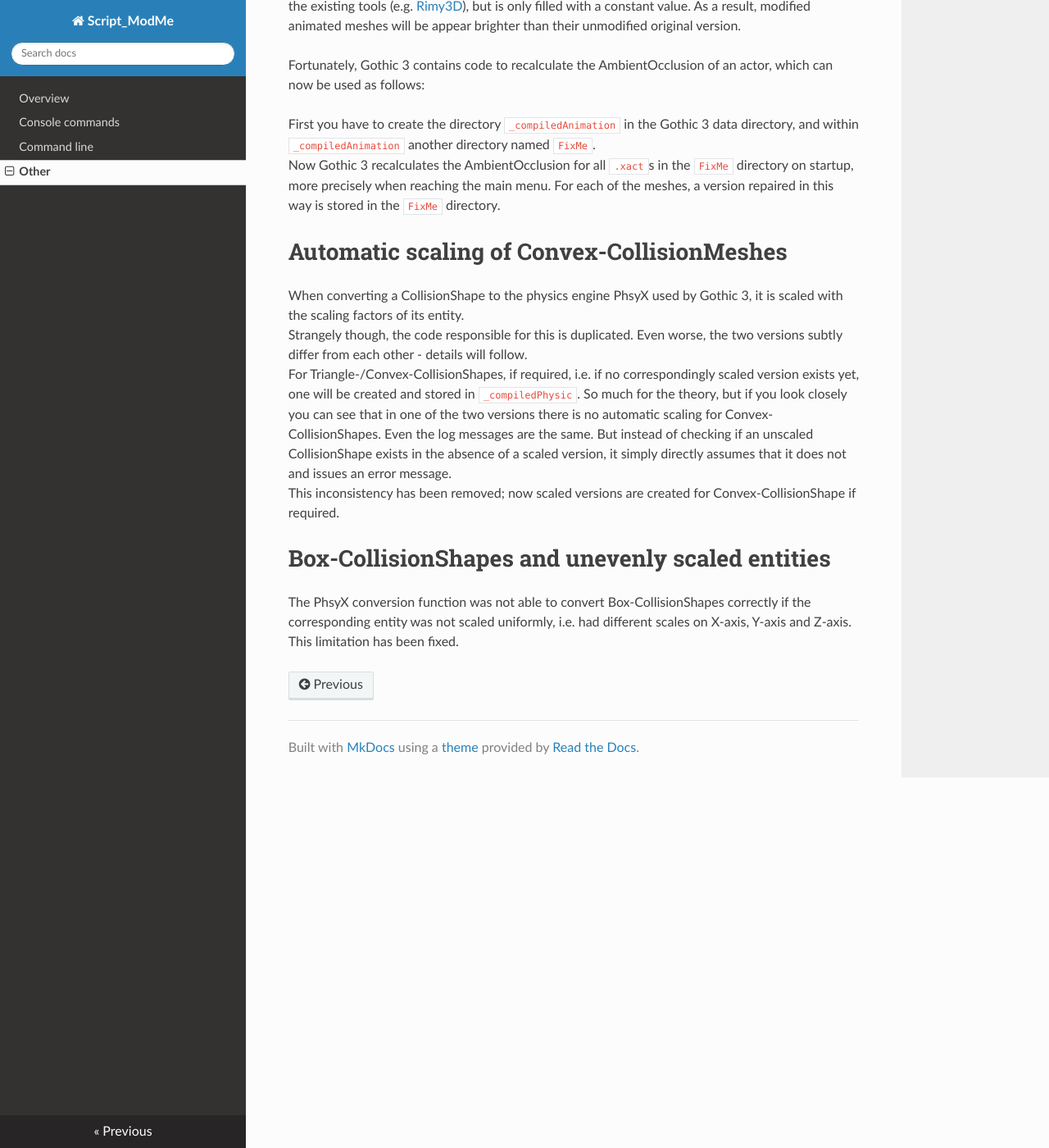
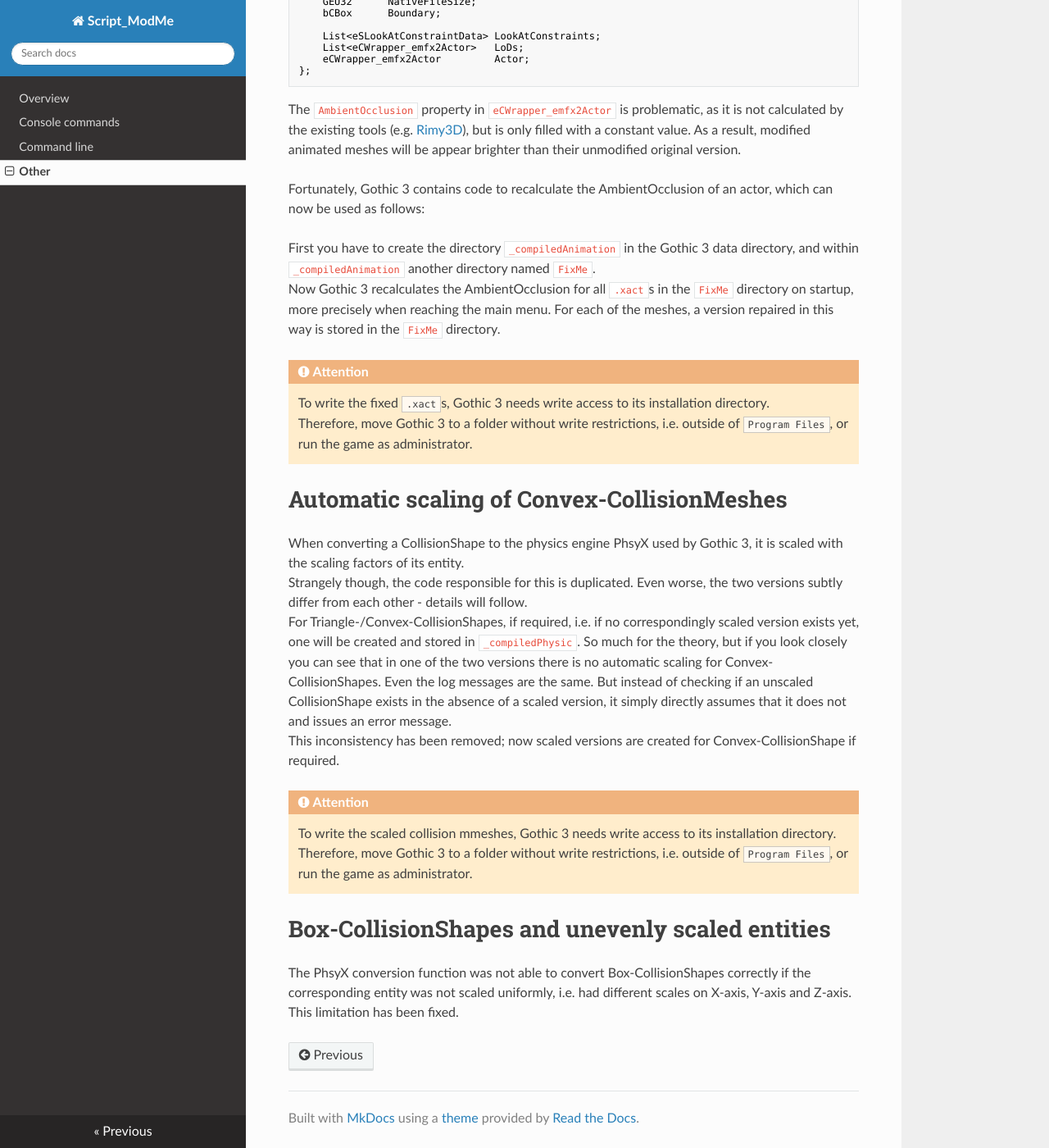
Before and after one commit to georgeto/gothic3sdk, an MkDocs documentation site: the page built from source/Scripts/Script_ModMe/docs/docs/other.md, in a window 1280 px wide and 1400 px high, scrolled down 1377 px. Shown: the whole window at 82% size. Built offline with MkDocs 1.6.1, drawn with Linux system fonts in a browser that asks for light colours; some of the changed text lies outside the part shown.

Commit message:
Script_ModMe: Warn about write restrictions with Program Files

```diff
--- a/source/Scripts/Script_ModMe/docs/docs/other.md
+++ b/source/Scripts/Script_ModMe/docs/docs/other.md
@@ -9,6 +9,10 @@ Fortunately Gothic 3 contains code to recalculate these properties, which can be
 
 First you have to create the directory `_compiledMesh` in the Gothic 3 data directory, and within `_compiledMesh` another directory named `FixMe`.
 Now Gothic 3 recalculates the above mentioned properties for all `.xcmsh`s in the `FixMe` directory on startup, when reaching the main menu. For each of the meshes, a version repaired in this way is stored in the 'FixMe' directory.
+
+!!! caution "Attention"
+	To write the fixed `.xcmhsh`s, Gothic 3 needs write access to its installation directory.
+	Therefore, move Gothic 3 to a folder without write restrictions, i.e. outside of `Program Files`, or run the game as administrator.
 
 # Repair animated meshes
 Animated meshes (.xact), called eCResourceAnimationActor_PS within the engine, are structured as follows:
@@ -64,11 +68,19 @@ Fortunately, Gothic 3 contains code to recalculate the AmbientOcclusion of an ac
 First you have to create the directory `_compiledAnimation` in the Gothic 3 data directory, and within `_compiledAnimation` another directory named `FixMe`.
 Now Gothic 3 recalculates the AmbientOcclusion for all `.xact`s in the `FixMe` directory on startup, more precisely when reaching the main menu. For each of the meshes, a version repaired in this way is stored in the `FixMe` directory.
 
+!!! caution "Attention"
+	To write the fixed `.xact`s, Gothic 3 needs write access to its installation directory.
+	Therefore, move Gothic 3 to a folder without write restrictions, i.e. outside of `Program Files`, or run the game as administrator.
+
 # Automatic scaling of Convex-CollisionMeshes
 When converting a CollisionShape to the physics engine PhsyX used by Gothic 3, it is scaled with the scaling factors of its entity.
 Strangely though, the code responsible for this is duplicated. Even worse, the two versions subtly differ from each other - details will follow.
 For Triangle-/Convex-CollisionShapes, if required, i.e. if no correspondingly scaled version exists yet, one will be created and stored in `_compiledPhysic`. So much for the theory, but if you look closely you can see that in one of the two versions there is no automatic scaling for Convex-CollisionShapes. Even the log messages are the same. But instead of checking if an unscaled CollisionShape exists in the absence of a scaled version, it simply directly assumes that it does not and issues an error message.
 This inconsistency has been removed; now scaled versions are created for Convex-CollisionShape if required.
 
+!!! caution "Attention"
+	To write the scaled collision mmeshes, Gothic 3 needs write access to its installation directory.
+	Therefore, move Gothic 3 to a folder without write restrictions, i.e. outside of `Program Files`, or run the game as administrator.
+
 # Box-CollisionShapes and unevenly scaled entities
 The PhsyX conversion function was not able to convert Box-CollisionShapes correctly if the corresponding entity was not scaled uniformly, i.e. had different scales on X-axis, Y-axis and Z-axis. This limitation has been fixed.
```
